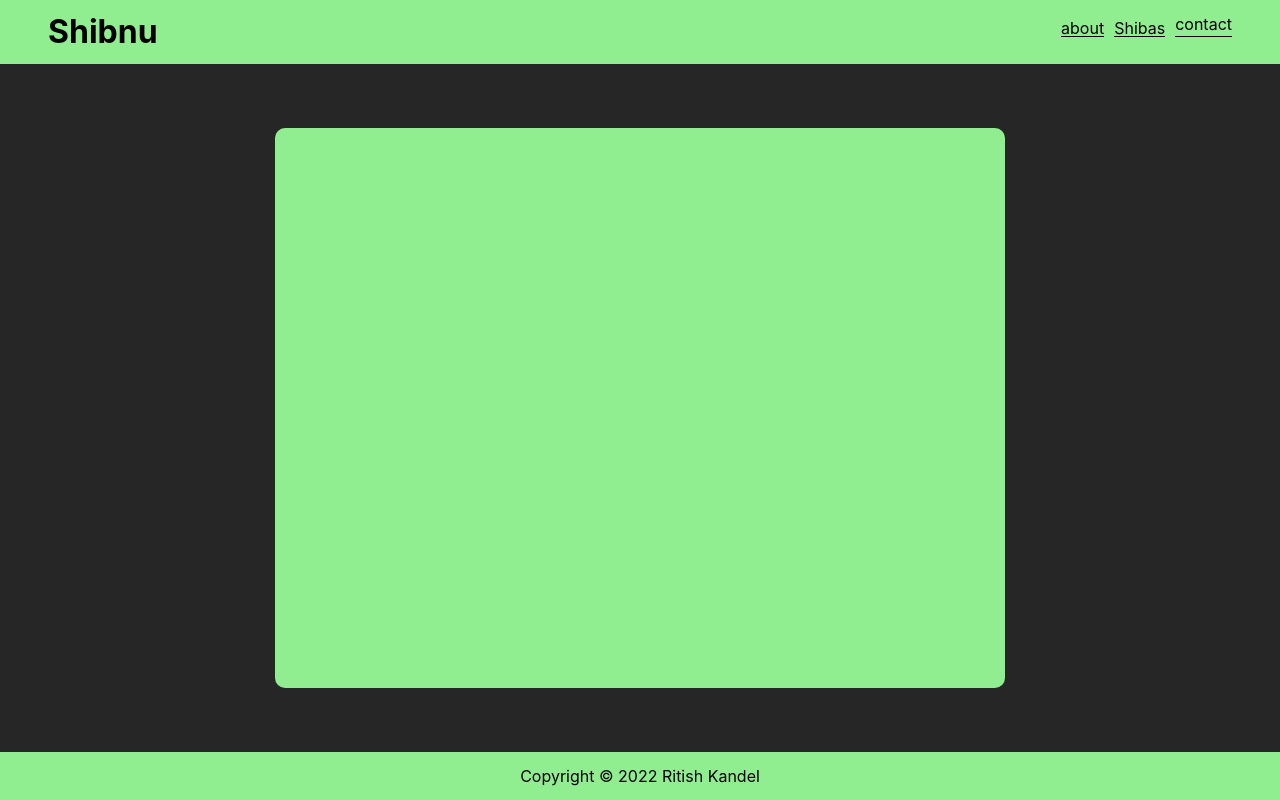
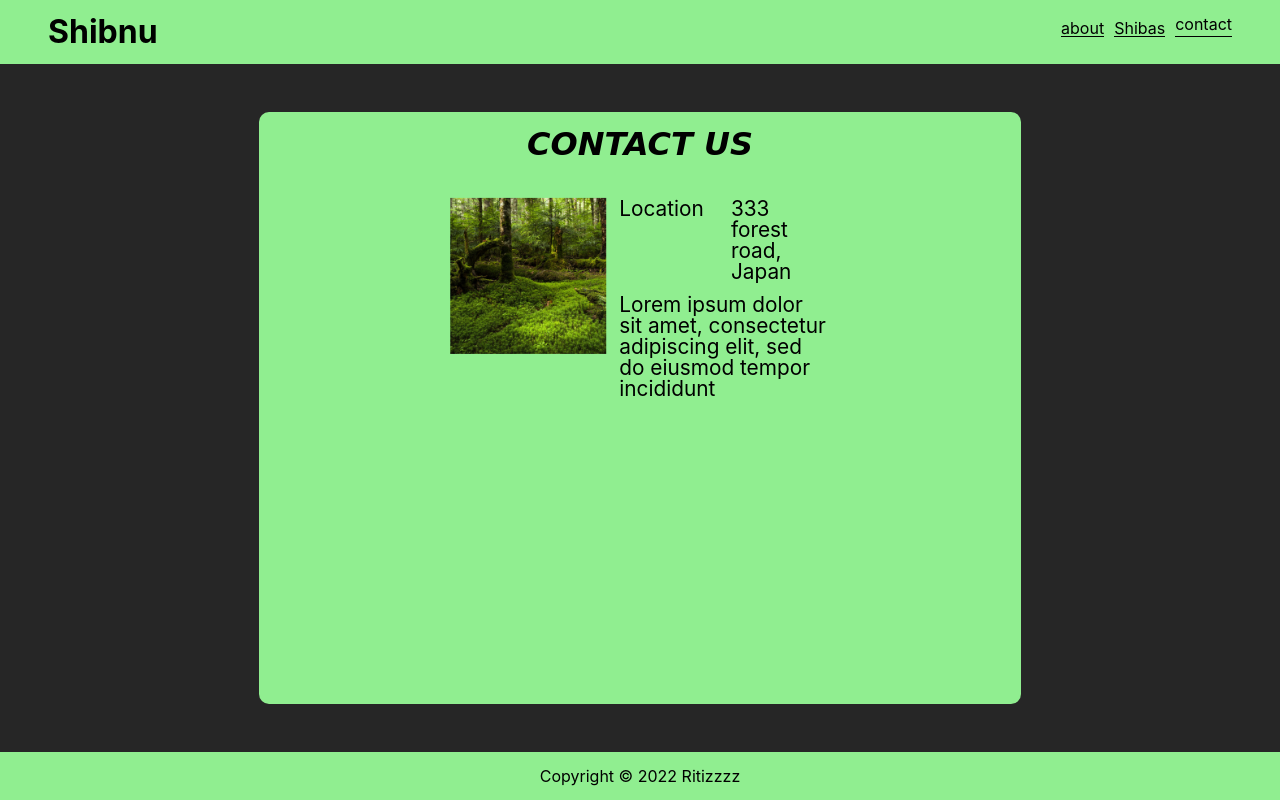
Before and after one commit to ritizzzz/restaurant-page, a website built with webpack: page dist/index.html in a window 1280 px wide. Both pictures are taken after a click on the element "contact". Built offline with nearby package versions, Linux system fonts and the light colour scheme.

Commit message:
location added

```diff
--- a/src/contact.css
+++ b/src/contact.css
@@ -14,5 +14,41 @@
     height: 100%;
     background-color: lightgreen;
     border-radius: 10px;
+    padding: 1rem;
+    display: flex;
+    flex-direction: column;
+    align-items: center;
+    gap: 30px;
+}
 
+.contactHeader{
+    font-style: italic;
+    font-family: cursive;
+    margin-bottom: 15px;
 }
+
+.locationDiv{
+    padding: 1rem;
+    width: 40%;
+    display: grid;
+    grid-template-columns: max-content 1fr 1fr;
+    grid-template-rows: max-content 1fr;
+    gap: 10px;
+    transform: scale(1.3);
+}
+
+.locationAddress{
+    display: flex;
+    justify-content: end;
+}
+.locationImage{
+    width: 120px;
+    height: 120px;
+    background-image: url(./location.jpeg);
+    background-size: cover;
+    grid-area: 1/1/3/2;
+}
+
+.locationText{
+    grid-area: 2/2/3/4;
+}
--- a/src/contact.js
+++ b/src/contact.js
@@ -10,9 +10,35 @@ function populateContact(){
     contactContainer.classList.add('contactContainer');
     bgContact.appendChild(contactContainer);
 
+    const contactHeader = document.createElement('h1');
+    contactHeader.innerText = "CONTACT US";
+    contactHeader.classList.add('contactHeader');
+    contactContainer.appendChild(contactHeader);
+
+    const locationDiv = document.createElement('div');
+    locationDiv.classList.add('locationDiv');
+
+    const image = document.createElement('div');
+    image.classList.add('locationImage');
+    locationDiv.appendChild(image);
+
+    const locationTitle = document.createElement('h3');
+    locationTitle.classList.add('locationTitle');
+    locationTitle.innerText = "Location";
+    locationDiv.appendChild(locationTitle);
+
+    const locationAddress = document.createElement('h3');
+    locationAddress.classList.add('locationAddress');
+    locationAddress.innerText = "333 forest road, Japan";
+    locationDiv.appendChild(locationAddress);
+
+    const locationText = document.createElement('h3');
+    locationText.classList.add('locationText');
+    locationText.innerText = "Lorem ipsum dolor sit amet, consectetur adipiscing elit, sed do eiusmod tempor incididunt";
+    locationDiv.appendChild(locationText);
+
+    contactContainer.appendChild(locationDiv);
     content.appendChild(bgContact);
-
-
 }
 
 export default populateContact;
```
Also changed, not shown: dist/9d93dd3e058f160ae3fe.jpeg (added), dist/index.html, dist/main.js, src/location.jpeg (added).
